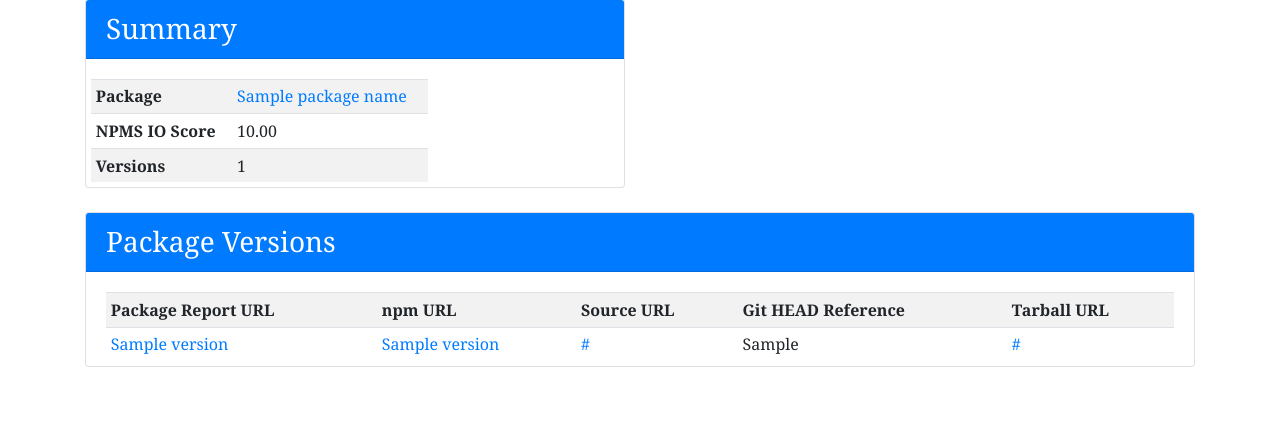
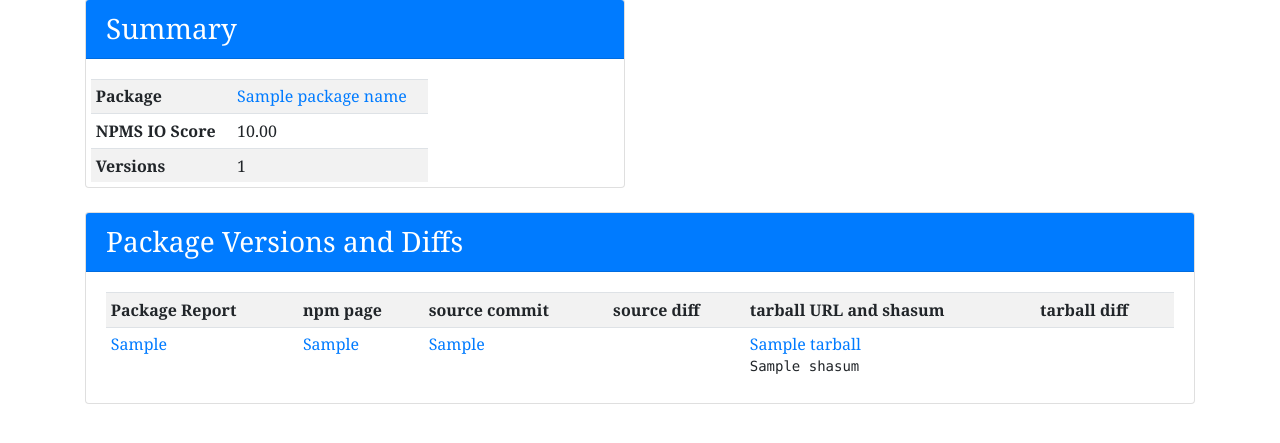
Before and after one commit to mozilla-services/dependency-observatory, a Flask app: template depobs/website/templates/package_changelog.html in a window 1280 px wide. Shown: the part 123-566 px from the top of the page. Run offline with Flask 2, Linux system fonts and the light colour scheme; tables that the repository leaves empty hold one stand-in row (values such as "Sample post"); the template is opened without the code that fills it: values that come from a table or form of the project are taken from there, most other values are stand-ins (such as "Sample title", 1, 10 or a date in 2020); parts of the project's set-up code (start-up, migrations or seed data) failed here and were passed over; some libraries are stand-ins or nearby versions.

Commit message:
web: add source and tarball diffs to pkg changelog page
fixes: #429

```diff
--- a/depobs/website/templates/package_changelog.html
+++ b/depobs/website/templates/package_changelog.html
@@ -42,46 +42,85 @@
     </div>
     <div class="card card-primary mt-4" id="package-versions-card">
         <div class="card-header bg-primary text-center text-md-left text-white">
-            <span class="h3">Package Versions</span>
+            <span class="h3">Package Versions and Diffs</span>
         </div>
         <div class="card-body pb-1">
             <table id="package-versions-table" class="table table-striped table-sm">
                 <tr>
                     <th>
-                        Package Report URL
+                        Package Report
                     </th>
                     <th>
-                        npm URL
+                        npm page
                     </th>
                     <th>
-                        Source URL
+                        source commit
                     </th>
                     <th>
-                        Git HEAD Reference
+                        source diff
                     </th>
                     <th>
-                        Tarball URL
+                        tarball URL and shasum
+                    </th>
+                    <th>
+                        tarball diff
                     </th>
                 </tr>
-                {% for version, source_url, git_head, tarball_url in versions %}
+                {% for reg_entry in registry_entries %}
                 <tr>
                     <td>
-                        <a target="_blank" href="/package_report?package_name={{package_name}}&package_version={{version}}&package_manager=npm">{{version}}</a>
+                        <a target="_blank" href="/package_report?package_name={{reg_entry.package_name}}&package_version={{reg_entry.package_version}}&package_manager=npm">{{reg_entry.package_version}}</a>
                     </td>
                     <td>
-                        <a target="_blank" rel="noreferrer" rel="noopener" href="https://www.npmjs.com/package/{{package_name}}/v/{{version}}">{{version}}</a>
+                        <a target="_blank" rel="noreferrer" rel="noopener" href="https://www.npmjs.com/package/{{reg_entry.package_name}}/v/{{reg_entry.package_version}}">{{reg_entry.package_version}}</a>
                     </td>
                     <td>
-                        <a target="_blank" rel="noreferrer" rel="noopener" href="{{source_url}}">{{source_url}}</a>
+                        {%if reg_entry.normalized_repo_url %}
+                        <a target="_blank" rel="noreferrer" rel="noopener" href="{{reg_entry.normalized_repo_url}}/commit/{{reg_entry.git_head}}">
+                            {{reg_entry.git_head}}
+                        </a>
+                        {% else %}
+                        <!-- TODO: link non-github.com netlocs -->
+                        {{reg_entry.git_head}}
+                        {%endif%}
                     </td>
                     <td>
-                        <!-- TODO normalize and link to .repository.url ref if possible -->
-                        {{git_head}}
+                        <!-- source diff -->
                     </td>
                     <td>
-                        <a target="_blank" rel="noreferrer" rel="noopener" href="{{tarball_url}}">{{tarball_url}}</a>
+                        <a target="_blank" rel="noreferrer" rel="noopener" href="{{reg_entry.tarball}}">{{reg_entry.tarball}}</a>
+                        <pre>{{reg_entry.shasum}}</pre>
+                    </td>
+                    <td>
+                        <!-- tarball diff -->
                     </td>
                 </tr>
+
+                {%if loop.nextitem %}
+                    <tr>
+                        <td></td>
+                        <td></td>
+                        <td></td>
+                        <td>
+                            <!-- source diff -->
+                            {%if reg_entry.normalized_repo_url %}
+                            <a target="_blank" rel="noreferrer" rel="noopener" href="{{reg_entry.normalized_repo_url}}/compare/{{loop.nextitem.git_head}}..{{reg_entry.git_head}}">
+                                source diff
+                            </a>
+                            {% else %}
+                            <!-- TODO: link non-github.com netlocs -->
+                            {%endif%}
+                        </td>
+                        <td></td>
+                        <td>
+                            <!-- tarball diff -->
+                            <!-- TODO: implement more diffing or workaround intrinsic limitations -->
+                            <a target="_blank" rel="noreferrer" rel="noopener" href="https://diff.intrinsic.com/{{package_name}}/{{loop.nextitem.package_version}}/{{reg_entry.package_version}}">
+                                {{loop.nextitem.package_version}}/{{reg_entry.package_version}}
+                            </a>
+                        </td>
+                    </tr>
+                {% endif %}
                 {% endfor %}
             </table>
         </div>
--- a/depobs/website/views.py
+++ b/depobs/website/views.py
@@ -156,8 +156,10 @@ def show_package_changelog() -> Any:
         "package_changelog.html",
         package_name=report.package_name,
         npmsio_score=models.get_npmsio_score_query(report.package_name).one_or_none(),
-        versions=list(
-            models.get_npm_registry_entries_to_scan(report.package_name, None).all()
+        registry_entries=list(
+            models.get_NPMRegistryEntry(report.package_name, None)
+            .order_by(models.NPMRegistryEntry.published_at.desc())
+            .all()
         ),
     )
 
```
